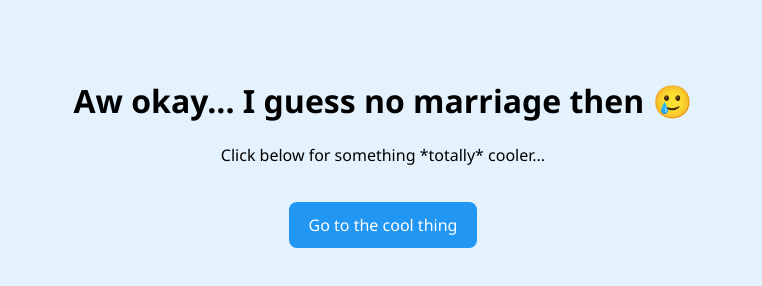
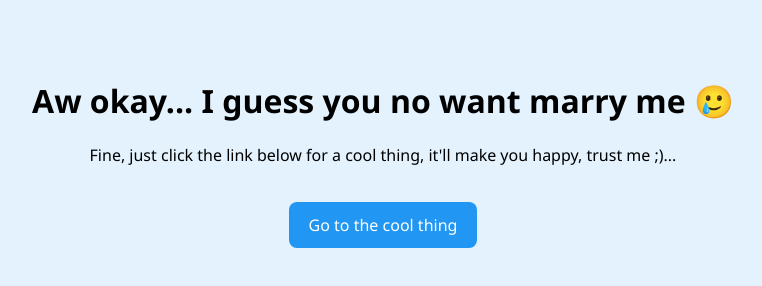
Before and after one commit to AuwYael8411/MarryMe.com, a plain HTML site: page OPTION2DISAGREE.html in a window 1280 px wide. Shown: the whole page, without its empty margins (257-1019 px from the left). Drawn offline with Linux system fonts and the light colour scheme.

Commit message:
Update OPTION2DISAGREE.html

```diff
--- a/OPTION2DISAGREE.html
+++ b/OPTION2DISAGREE.html
@@ -27,8 +27,8 @@
 </head>
 <body>
 
-<h1>Aw okay... I guess no marriage then 🥲</h1>
-<p>Click below for something *totally* cooler...</p>
+<h1>Aw okay... I guess you no want marry me 🥲</h1>
+<p>Fine, just click the link below for a cool thing, it'll make you happy, trust me ;)...</p>
 <a href="https://youtu.be/dQw4w9WgXcQ?si=XMFKhW7T52-D5iCA" target="_blank">Go to the cool thing</a>
 
 </body>
```
